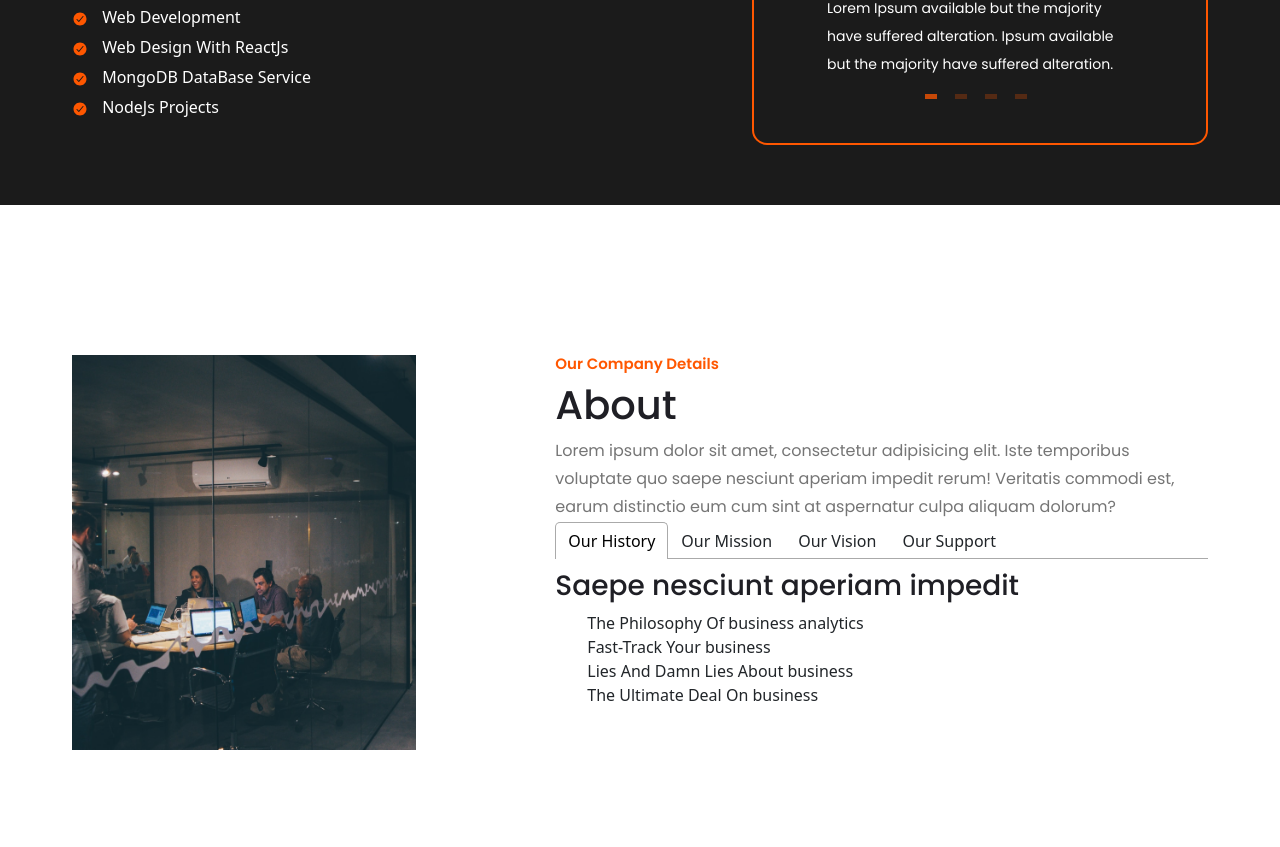
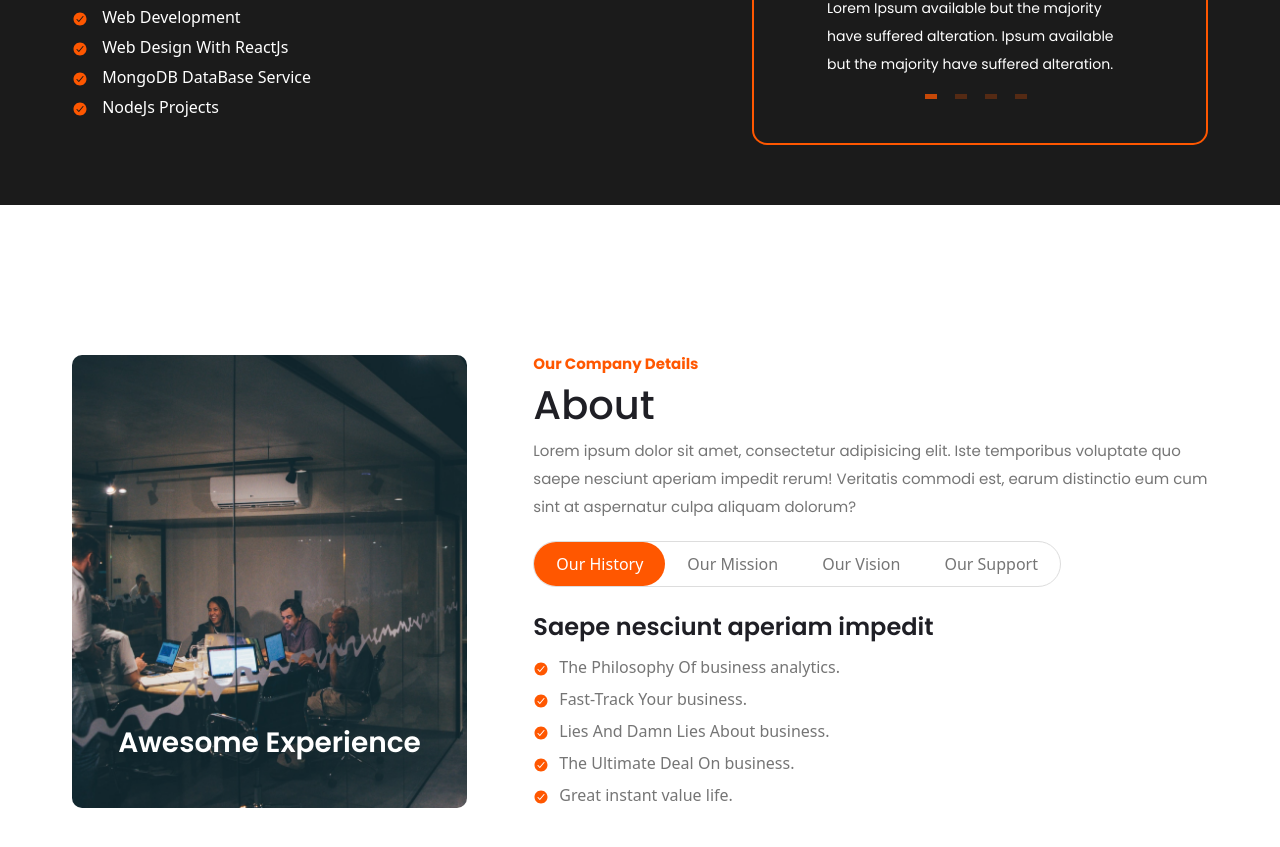
Before and after one commit to amitbd599/project_4, a React (Create React App) app: page / in a window 1280 px wide. Shown: the part 5256-6103 px from the top of the page. Built offline with nearby package versions, Linux system fonts and the light colour scheme.

Commit message:
add aboutus

```diff
--- a/public/assets/scss/components/_aboutUs.scss
+++ b/public/assets/scss/components/_aboutUs.scss
@@ -1,96 +1,172 @@
 .aboutUs {
+  @media #{$sm-layout-device} {
+    padding: 80px 0;
+  }
   padding: 150px 0;
   .wrapper {
     .leftSide {
-      img {
-        width: 75%;
+      .mainBody {
+        position: relative;
+        .imgFile {
+          overflow: hidden;
+          position: relative;
+          width: 86%;
+          border-radius: 10px;
+          img {
+            transition: all 0.5s linear;
+          }
+          &::after {
+            position: absolute;
+            content: "";
+            left: 0;
+            top: 0;
+            width: 100%;
+            height: 100%;
+            background: rgb(255, 87, 0);
+            background: linear-gradient(
+              0deg,
+              rgba(255, 87, 0, 1) 19%,
+              rgba(0, 212, 255, 0) 100%
+            );
+            box-shadow: 0 8px 32px 0 rgba(31, 38, 135, 0.37);
+            backdrop-filter: blur(1px);
+            -webkit-backdrop-filter: blur(1px);
+            transition: all 0.4s linear;
+            opacity: 0;
+            visibility: hidden;
+            border-radius: 10px;
+          }
+          @media #{$sm-layout-device} {
+            width: 100%;
+          }
+        }
+        .overlay {
+          width: 86%;
+          margin-bottom: 45px;
+          overflow: hidden;
+          position: absolute;
+          height: 200px;
+          bottom: 0;
+          left: 0;
+          .textFile {
+            text-align: center;
+            align-items: center;
+            transform: translateY(163px);
+            transition: all 0.5s linear;
+            h3 {
+              font-size: 28px;
+              font-weight: 600;
+              color: var(--color-white);
+            }
+            p {
+              font-size: 15px;
+              color: var(--color-white);
+              visibility: hidden;
+              transition: all 0.5s linear;
+              opacity: 0;
+            }
+          }
+          @media #{$sm-layout-device} {
+            width: 100%;
+          }
+        }
+        &:hover {
+          .imgFile {
+            &::after {
+              visibility: visible;
+              opacity: 1;
+            }
+          }
+          img {
+            transform: scale(1.1);
+          }
+          .textFile {
+            transform: translateY(73px);
+          }
+          .overlay p {
+            visibility: visible;
+            opacity: 1;
+          }
+        }
       }
     }
     .rightSide {
+      margin-left: -22px;
       .textFile {
         h1 {
           font-size: 15px;
           color: var(--primary-theme-color);
-          font-weight: 600;
+          font-weight: 700;
         }
         h2 {
           font-size: 40px;
+          @media #{$sm-layout-device} {
+            font-size: 24px;
+            font-weight: 600;
+          }
         }
         p {
-          font-size: 16px;
-
+          font-size: 15px;
+        }
+        @media #{$sm-layout-device} {
+          // text-align: center;
         }
       }
-      .historyData{
-        .wrapper {
-            max-width: 50rem;
-            width: 100%;
-            margin: 0 auto;
+      .historyData {
+        margin-top: 20px;
+        .tabList {
+          margin-bottom: 26px;
+          display: inline-block;
+          border: 1px solid #ddd;
+          border-radius: 50px;
+          padding-left: 0;
+          .react-tabs__tab {
+            padding: 10px 22px;
+            border-radius: 50px;
+            border: none;
+            bottom: -1px;
+            position: initial;
+            transition: all 0.45s cubic-bezier(0, 0, 0.2, 1);
+            &.react-tabs__tab--selected {
+              background: var(--primary-theme-color);
+              color: var(--color-white);
+            }
           }
-          .tabs {
-            position: relative;
-            margin: 3rem 0;
-            background: #1abc9c;
-            height: 14.75rem;
+          @media #{$sm-layout-device} {
+            padding-bottom: 10px;
+            border: none;
+            border-radius: 0;
+            border-bottom: 1px solid #ddd;
           }
-          .tabs::before,
-          .tabs::after {
-            content: "";
-            display: table;
+        }
+        .tabPanel_1 {
+          ul {
+            padding-left: 0;
           }
-          .tabs::after {
-            clear: both;
+          li {
+            margin-bottom: 8px;
           }
-          .tab {
-            float: left;
+          .icon {
+            margin-right: 10px;
+            color: var(--primary-theme-color);
           }
-          .tab-switch {
-            display: none;
+          h3 {
+            font-size: 24px;
+            font-weight: 600;
+            margin-bottom: 13px;
           }
-          .tab-label {
-            position: relative;
-            display: block;
-            line-height: 2.75em;
-            height: 3em;
-            padding: 0 1.618em;
-            background: #1abc9c;
-            border-right: 0.125rem solid #16a085;
-            color: #fff;
-            cursor: pointer;
-            top: 0;
-            transition: all 0.25s;
+        }
+        .tabPanel_2,
+        .tabPanel_3,
+        .tabPanel_4 {
+          p {
+            font-size: 15px;
           }
-          .tab-label:hover {
-            top: -0.25rem;
-            transition: top 0.25s;
-          }
-          .tab-content {
-            height: 12rem;
-            position: absolute;
-            z-index: 1;
-            top: 2.75em;
-            left: 0;
-            padding: 1.618rem;
-            background: #fff;
-            color: #2c3e50;
-            border-bottom: 0.25rem solid #bdc3c7;
-            opacity: 0;
-            transition: all 0.35s;
-          }
-          .tab-switch:checked + .tab-label {
-            background: #fff;
-            color: #2c3e50;
-            border-bottom: 0;
-            border-right: 0.125rem solid #fff;
-            transition: all 0.35s;
-            z-index: 1;
-            top: -0.0625rem;
-          }
-          .tab-switch:checked + label + .tab-content {
-            z-index: 2;
-            opacity: 1;
-            transition: all 0.35s;
-          }
+        }
+      }
+      @media #{$sm-layout-device} {
+        margin-left: 0;
+        margin-top: 50px;
       }
     }
   }
--- a/public/assets/scss/components/_testimonial.scss
+++ b/public/assets/scss/components/_testimonial.scss
@@ -41,7 +41,7 @@
       padding-bottom: 60px;
       @media #{$sm-layout-device} {
         padding-top: 0px;
-        padding-bottom: 0px;
+        padding-bottom: 60px;
       }
       .textBody {
         .overlay {
--- a/public/assets/scss/default/_typography.scss
+++ b/public/assets/scss/default/_typography.scss
@@ -19,7 +19,7 @@ body {
   font-size: var(--font-size-lg);
   line-height: var(--line-height-lg);
   font-family: var(--body-font);
-  color: var(--paragraph-color);
+  color: var(--paragraph-color) !important;
   -webkit-font-smoothing: antialiased;
   -moz-osx-font-smoothing: grayscale;
 }
--- a/src/home/DigitalCleaningService.jsx
+++ b/src/home/DigitalCleaningService.jsx
@@ -307,7 +307,18 @@ class DigitalCleaningService extends Component {
             <Container>
               <Row>
                 <Col md={5} className="leftSide">
-                  <div className="mainBody">{aboutUsImg}</div>
+                  <div className="mainBody">
+                    <div className="imgFile">{aboutUsImg}</div>
+                    <div className="overlay">
+                      <div className="textFile">
+                        <h3>Awesome Experience </h3>
+                        <p>
+                          voluptate quo saepe nesciunt aperiam impedit rerum!
+                          Veritatis saepe nesciunt commodi est jufd ikoil blemp.
+                        </p>
+                      </div>
+                    </div>
+                  </div>
                 </Col>
                 <Col ms={7} className="rightSide">
                   <div className="mainBody">
@@ -324,39 +335,86 @@ class DigitalCleaningService extends Component {
                     </div>
                     <div className="historyData">
                       <Tabs>
-                        <TabList>
+                        <TabList className="tabList">
                           <Tab>Our History</Tab>
                           <Tab>Our Mission</Tab>
                           <Tab>Our Vision</Tab>
                           <Tab>Our Support</Tab>
                         </TabList>
 
-                        <TabPanel>
+                        <TabPanel className="tabPanel_1">
                           <h3>Saepe nesciunt aperiam impedit</h3>
                           <ul>
-                            <li>The Philosophy Of business analytics</li>
-                            <li>Fast-Track Your business</li>
-                            <li>Lies And Damn Lies About business</li>
-                            <li>The Ultimate Deal On business</li>
+                            <li>
+                              {" "}
+                              <IoCheckmarkCircle className="icon" />
+                              The Philosophy Of business analytics.
+                            </li>
+                            <li>
+                              {" "}
+                              <IoCheckmarkCircle className="icon" />
+                              Fast-Track Your business.
+                            </li>
+                            <li>
+                              {" "}
+                              <IoCheckmarkCircle className="icon" />
+                              Lies And Damn Lies About business.
+                            </li>
+                            <li>
+                              {" "}
+                              <IoCheckmarkCircle className="icon" />
+                              The Ultimate Deal On business.
+                            </li>
+                            <li>
+                              {" "}
+                              <IoCheckmarkCircle className="icon" />
+                              Great instant value life.
+                            </li>
                           </ul>
                         </TabPanel>
-                        <TabPanel>
-                          <h2>Any content 2</h2>
-                          <p>Lorem ipsum dolor sit, amet consectetur adipisicing elit. Delectus at qui eum quos est amet omnis ea quisquam repellendus corporis numquam mollitia natus sunt consequuntur provident tenetur, id optio iure?</p>
-                          <br />
-                          <p>Lorem ipsum dolor sit, amet consectetur adipisicing elit. Delectus at qui eum quos est amet omnis ea quisquam repellendus corporis numquam mollitia natus sunt consequuntur provident tenetur, id optio iure?</p>
+                        <TabPanel className="tabPanel_2">
+                          <p>
+                            Lorem ipsum dolor sit, amet consectetur adipisicing
+                            elit. Delectus at qui eum quos est amet omnis ea
+                            quisquam repellendus corporis numquam mollitia natus
+                            sunt consequuntur provident tenetur, id optio iure?
+                          </p>
+                          <p>
+                            Lorem ipsum dolor sit, amet consectetur adipisicing
+                            elit. Delectus at qui eum quos est amet omnis ea
+                            quisquam repellendus corporis numquam mollitia natus
+                            sunt consequuntur provident tenetur, id optio iure?
+                          </p>
                         </TabPanel>
-                        <TabPanel>
-                          <h2>Any content 2</h2>
-                          <p>Lorem ipsum dolor sit, amet consectetur adipisicing elit. Delectus at qui eum quos est amet omnis ea quisquam repellendus corporis numquam mollitia natus sunt consequuntur provident tenetur, id optio iure?</p>
-                          <br />
-                          <p>Lorem ipsum dolor sit, amet consectetur adipisicing elit. Delectus at qui eum quos est amet omnis ea quisquam repellendus corporis numquam mollitia natus sunt consequuntur provident tenetur, id optio iure?</p>
+                        <TabPanel className="tabPanel_3">
+                          <p>
+                            Consequuntur provident Lorem ipsum dolor sit, amet
+                            consectetur adipisicing elit. Delectus at qui eum
+                            quos est amet omnis ea quisquam repellendus corporis
+                            numquam mollitia natus sunt tenetur, id optio iure?
+                          </p>
+                          <p>
+                            Lorem ipsum dolor sit, amet consectetur adipisicing
+                            elit. Delectus at qui eum quos est amet omnis ea
+                            quisquam repellendus corporis numquam mollitia natus
+                            sunt consequuntur provident tenetur, id optio iure?
+                          </p>
                         </TabPanel>
-                        <TabPanel>
-                          <h2>Any content 2</h2>
-                          <p>Lorem ipsum dolor sit, amet consectetur adipisicing elit. Delectus at qui eum quos est amet omnis ea quisquam repellendus corporis numquam mollitia natus sunt consequuntur provident tenetur, id optio iure?</p>
-                          <br />
-                          <p>Lorem ipsum dolor sit, amet consectetur adipisicing elit. Delectus at qui eum quos est amet omnis ea quisquam repellendus corporis numquam mollitia natus sunt consequuntur provident tenetur, id optio iure?</p>
+                        <TabPanel className="tabPanel_4">
+                          <p>
+                            Aum quos est amet omnis ea quisquam repellendus
+                            corporis numquam Lorem ipsum dolor sit, amet
+                            consectetur adipisicing elit. Delectus at qui
+                            mollitia natus sunt consequuntur provident tenetur,
+                            id optio iure?
+                          </p>
+                          <p>
+                            Gepellendus corporis numquam mollitia Lorem ipsum
+                            dolor sit, amet consectetur adipisicing elit.
+                            Delectus at qui eum quos est amet omnis ea quisquam
+                            natus sunt consequuntur provident tenetur, id optio
+                            iure?
+                          </p>
                         </TabPanel>
                       </Tabs>
                     </div>
```
